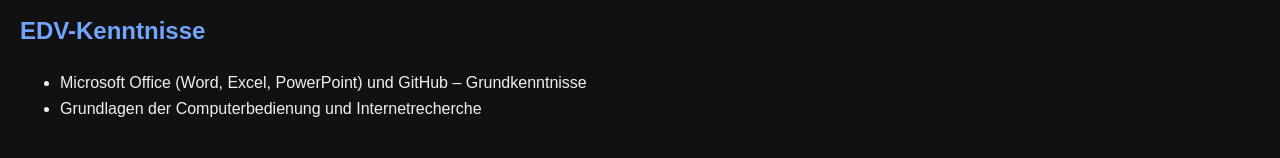
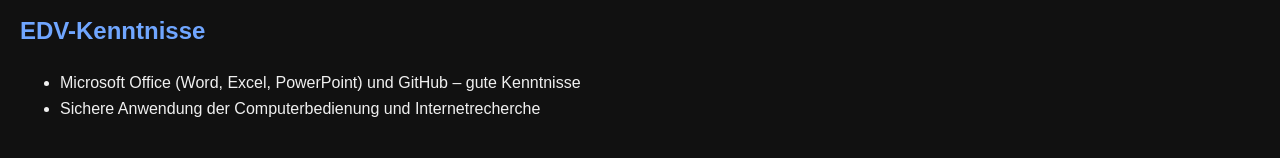
Before and after one commit to oleksandrshobotenko/oleksandrshobotenko.github.io, a plain HTML site: page index.html in a window 1280 px wide. Shown: the part 782-940 px from the top of the page. Drawn offline with Linux system fonts and the light colour scheme.

Commit message:
Update index.html

```diff
--- a/index.html
+++ b/index.html
@@ -69,8 +69,8 @@
   <div class="section">
     <h2>EDV-Kenntnisse</h2>
     <ul>
-      <li>Microsoft Office (Word, Excel, PowerPoint) und GitHub – Grundkenntnisse</li>
-      <li>Grundlagen der Computerbedienung und Internetrecherche</li>
+      <li>Microsoft Office (Word, Excel, PowerPoint) und GitHub – gute Kenntnisse</li>
+      <li>Sichere Anwendung der Computerbedienung und Internetrecherche</li>
     </ul>
   </div>
 
```
